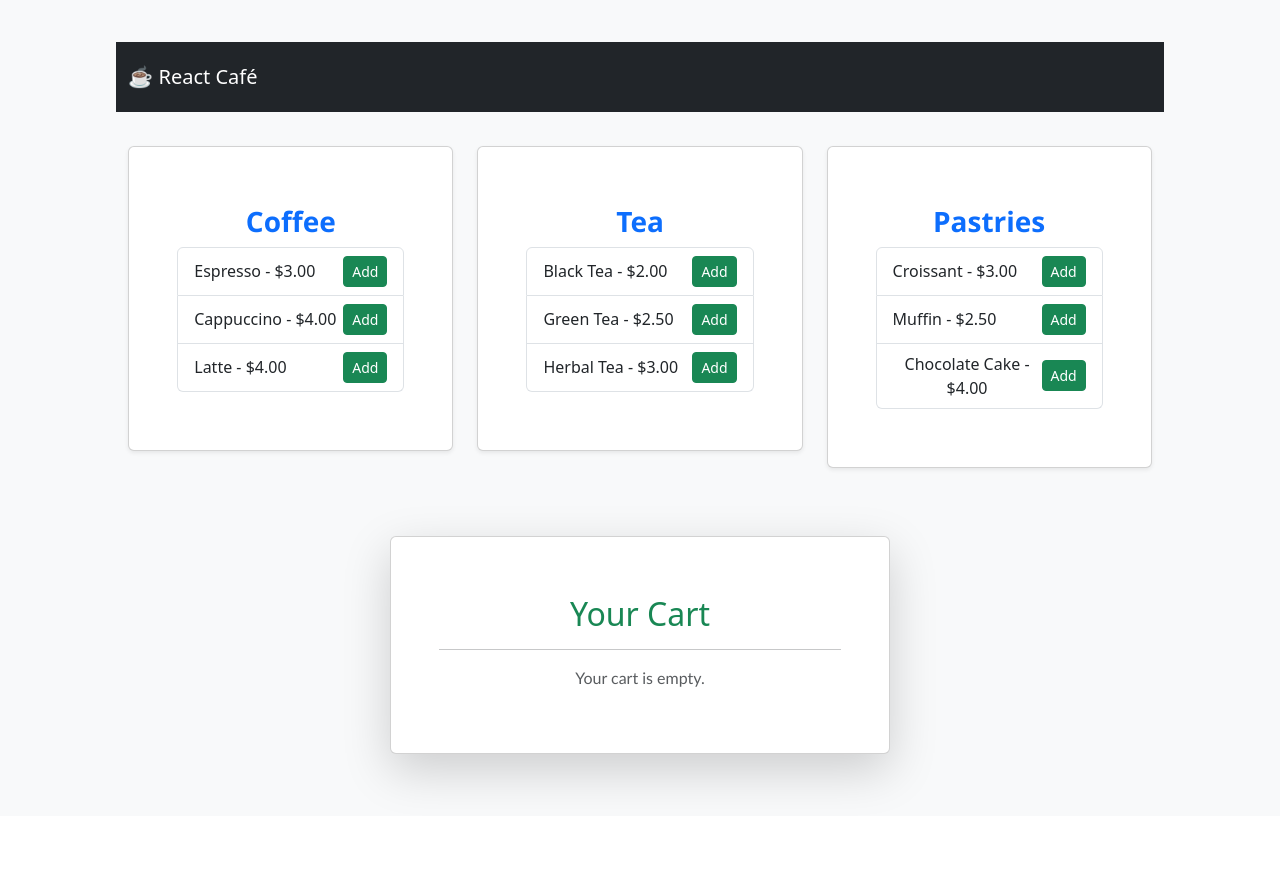
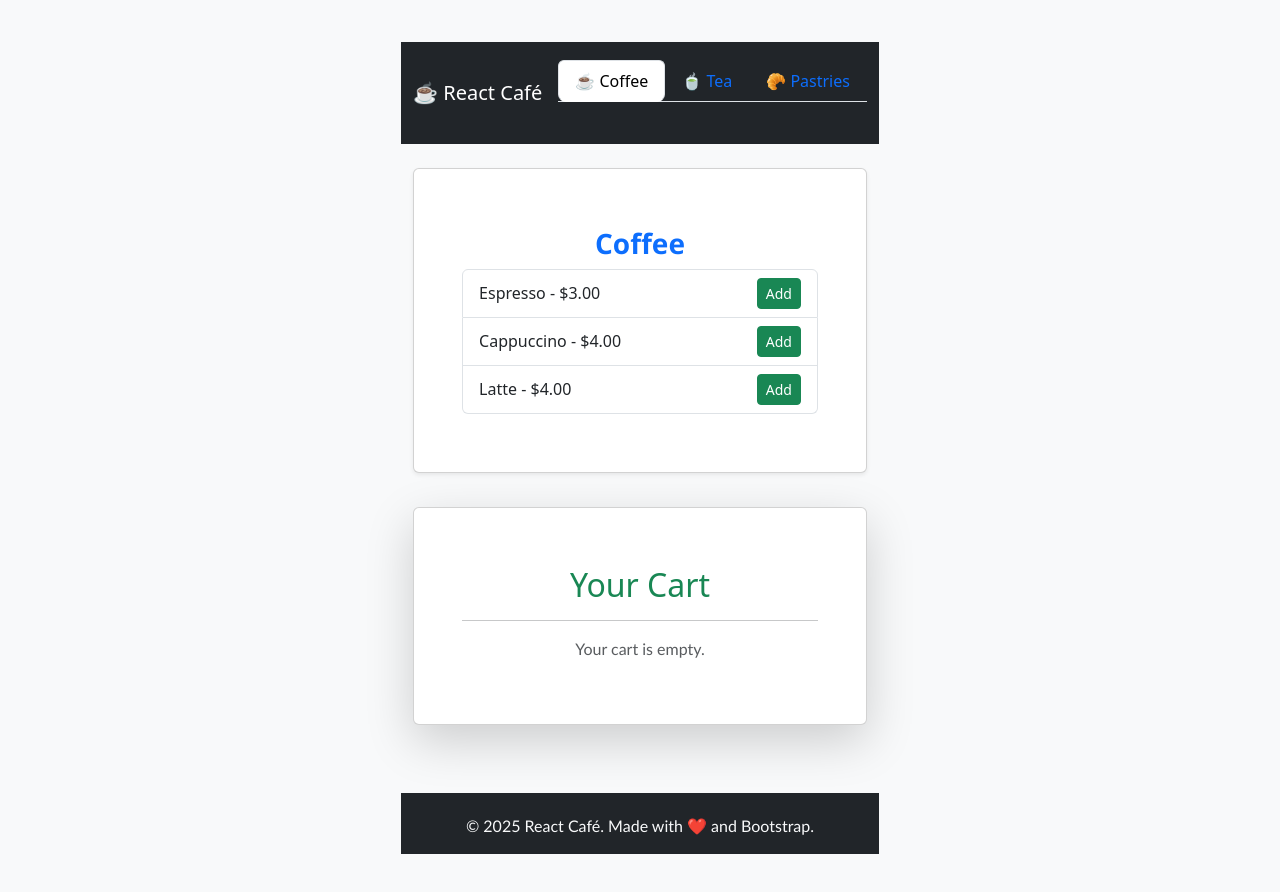
Before and after one commit to priyanka5123/react-cafe, a React (Vite) app: page / in a window 1280 px wide. Shown: the top 892 px of the page. Before the commit the page ends 816 px from the top, so only its background shows below. Built offline with nearby package versions, Linux system fonts and the light colour scheme.

Commit message:
added tabs

```diff
--- a/index.html
+++ b/index.html
@@ -9,6 +9,11 @@
       href="https://cdn.jsdelivr.net/npm/bootstrap@5.3.2/dist/css/bootstrap.min.css"
       rel="stylesheet"
     />
+    <link
+      rel="stylesheet"
+      href="https://cdn.jsdelivr.net/npm/bootstrap-icons@1.11.1/font/bootstrap-icons.css"
+    />
+
   </head>
   <body>
     <div id="root"></div>
--- a/src/App.jsx
+++ b/src/App.jsx
@@ -1,10 +1,11 @@
 import './App.css'
-import Coffee from './Coffee';
-import Tea from './Tea';
-import Pastries from './Pastries';
+import Coffee from './components/menu/Coffee';
+import Tea from './components/menu/Tea';
+import Pastries from './components/menu/Pastries';
 import './MenuStyles.css'
-import Cart from './Cart';
+import Cart from './components/Cart';
 import { useState } from 'react';
+import Tabs from './components/Tabs';
 
 function App() {
   // Global cart state
@@ -12,6 +13,7 @@ function App() {
   const clearCart = ()=>{
     setCart([]);
   }
+  const [activeTab, setActiveTab] = useState("coffee");
 
   const addToCart = (item) => {
     setCart((prevCart) => {
@@ -56,24 +58,26 @@ function App() {
       <nav className="navbar navbar-dark bg-dark mb-4">
         <div className="container">
           <span className="navbar-brand mb-0 h1">☕ React Café</span>
+          <Tabs activeTab={activeTab} setActiveTab={setActiveTab} />
         </div>
       </nav>
 
       <div className="container">
-        <div className="row">
-          <div className="col-md-4">
-            <Coffee addToCart={addToCart} />
-          </div>
-          <div className="col-md-4">
-            <Tea addToCart={addToCart} />
-          </div>
-          <div className="col-md-4">
-            <Pastries addToCart={addToCart} />
-          </div>
-        </div>
+
+        {activeTab === 'coffee' && (
+          <Coffee addToCart={addToCart} />
+        )}
+
+        {activeTab === 'tea' && (
+          <Tea addToCart={addToCart} />
+        )}
+
+        {activeTab === 'pastries' && (
+          <Pastries addToCart={addToCart} />
+        )}
 
         <div className="row mt-4">
-          <div className="col-md-6 mx-auto">
+          <div className="col-md-12">
             <Cart
               cart={cart}
               removeFromCart={removeFromCart}
@@ -82,6 +86,13 @@ function App() {
           </div>
         </div>
       </div>
+
+      <footer className="bg-dark text-light text-center py-3 mt-5">
+        <p className="mb-0">
+          © {new Date().getFullYear()} React Café. Made with ❤️ and Bootstrap.
+        </p>
+      </footer>
+
   </div>
   )
 
--- /dev/null
+++ b/src/components/Tabs.jsx
@@ -0,0 +1,24 @@
+function Tabs({ activeTab, setActiveTab }) {
+  const tabs = [
+    { key: 'coffee', label: '☕ Coffee' },
+    { key: 'tea', label: '🍵 Tea' },
+    { key: 'pastries', label: '🥐 Pastries' }
+  ];
+
+  return (
+    <ul className="nav nav-tabs mb-4">
+      {tabs.map(tab => (
+        <li className="nav-item" key={tab.key}>
+          <button
+            className={`nav-link ${activeTab === tab.key ? 'active' : ''}`}
+            onClick={() => setActiveTab(tab.key)}
+          >
+            {tab.label}
+          </button>
+        </li>
+      ))}
+    </ul>
+  );
+}
+
+export default Tabs;
```
Also changed, not shown: src/components/Cart.jsx (renamed from src/Cart.jsx), src/components/menu/Coffee.jsx (renamed from src/Coffee.jsx), src/components/menu/Pastries.jsx (renamed from src/Pastries.jsx), src/components/menu/Tea.jsx (renamed from src/Tea.jsx), src/practice_components/ClassGreeting.jsx (renamed from src/ClassGreeting.jsx), src/practice_components/Greeting.jsx (renamed from src/Greeting.jsx), src/practice_components/MessageDisplay.jsx (renamed from src/MessageDisplay.jsx).
